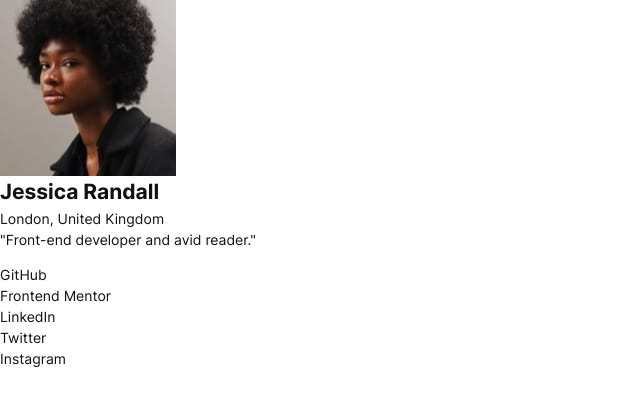
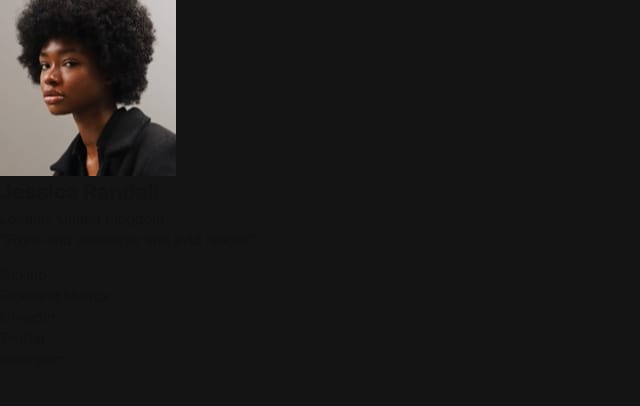
Before and after one commit to lucas-linhares/social-links-profile, a React (Vite) app: page / in a window 1280 px wide. Shown: the top 406 px of the page, without its empty margins (0-640 px from the left). Built offline with nearby package versions, Linux system fonts and the light colour scheme.

Commit message:
style: adiciona a cor do background padrão da página principal
Foi feita a definição da cor do backgound da página Home, utilizando os tokens definidos no root.

```diff
--- a/src/styles/base.css
+++ b/src/styles/base.css
@@ -26,6 +26,7 @@ body {
     font-family: "Inter", sans-serif;
     font-size: var(--font-size-paragraph);
     line-height: 1.5;
+    background-color: var(--color-grey-900);
 }
 
 :root {
```
